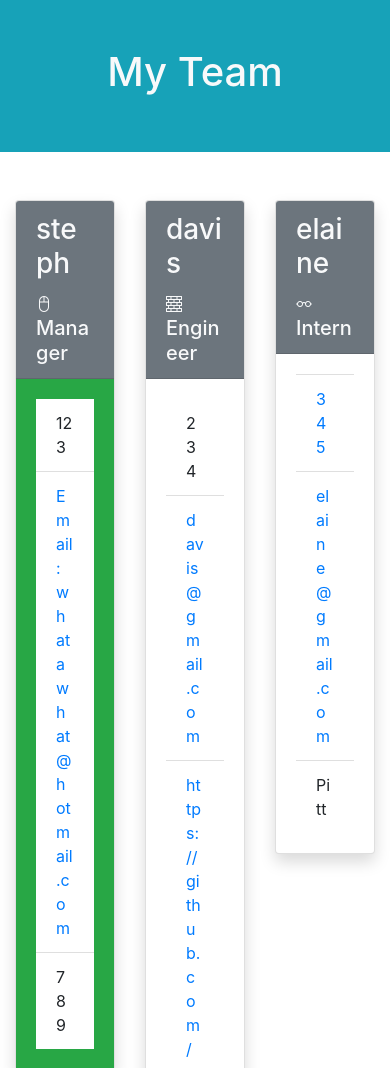
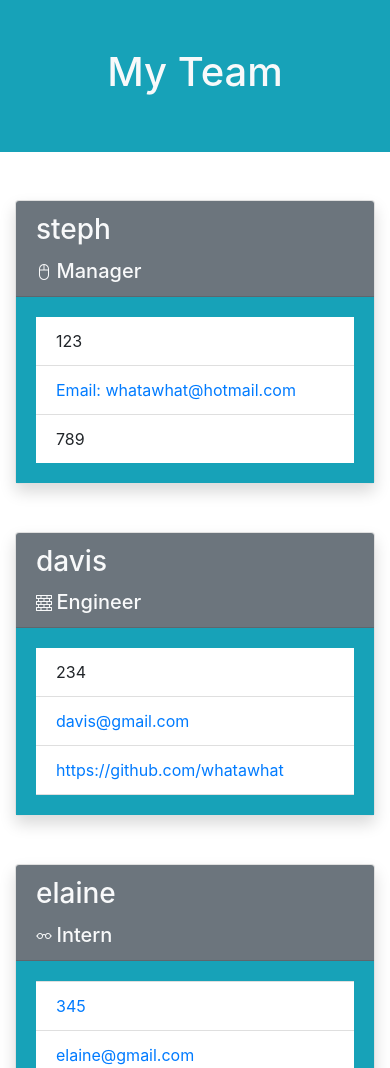
Before and after one commit to whatawhat/team_profile, a plain HTML site: page team.html in a window 390 px wide. Shown: the top 1068 px of the page. Drawn offline with nearby package versions, Linux system fonts and the light colour scheme.

Commit message:
added a colorful border around the flush list to make it look for a uniform look

```diff
--- a/src/generateTeamProfile.js
+++ b/src/generateTeamProfile.js
@@ -10,7 +10,7 @@ function generateManagerCard (manager) {
     <i class="d-inline bi bi-mouse2"></i>
     <h5 class="d-inline">${manager.getRole()}</h5>
     </div>
-    <div class="card-body">
+    <div class="card-body bg-infor">
     <ul class="list-group list-group-flush">
       <li class="list-group-item">${manager.id}</li>
      <li class="list-group-item"><a href="mailto:${manager.getEmail()}">${manager.email}</a></li>
@@ -29,7 +29,7 @@ function generateEngineerCard(engineer) {
   <i class="d-inline bi bi-bricks"></i>
   <h5 class="d-inline">${engineer.getRole()}</h5>
   </div>
-  <div class="card-body">
+  <div class="card-body bg-info">
   <ul class="list-group list-group-flush">
   <li class="list-group-item">${engineer.id}</li>
      <li class="list-group-item"><a href="mailto:${engineer.getEmail()}">${engineer.email}</a></li>
@@ -48,7 +48,7 @@ function generateInternCard(intern) {
     <i class="d-inline bi bi-eyeglasses"></i>
     <h5 class="d-inline">${intern.getRole()}</h5>
     </div>
-    <div class="card-body">
+    <div class="card-body bg-info">
     <ul class="list-group list-group-flush">
       <li class="list-group-item">${intern.id}</li>
      <li class="list-group-item"><a href="mailto:${intern.getEmail()}">${intern.email}</a></li>
--- a/team.html
+++ b/team.html
@@ -16,14 +16,14 @@
   </section>
   <div class="container mt-5">
     <div class="row row-cols-1 row-cols-sm-2 rows-cols-md-3 g-4">
-      <div class="col custom-card mb-5 w-25">
+      <div class="col-md custom-card mb-5">
         <div class="card shadow">
           <div class="card-header bg-secondary text-light">
             <h3 class="card-title">steph</h3>
             <i class="d-inline bi bi-mouse2"></i>
             <h5 class="d-inline">Manager</h5>
           </div>
-          <div class="card-body bg-success">
+          <div class="card-body bg-info">
             <ul class="list-group list-group-flush">
               <li class="list-group-item">123</li>
               <li class="list-group-item"><a href="mailto:whatawhat@hotmail.com">Email: whatawhat@hotmail.com</a></li>
@@ -32,30 +32,30 @@
           </div>
         </div>
       </div>
-      <div class="col custom-card mb-5 w-25">
+      <div class="col-md custom-card mb-5">
         <div class="card shadow">
           <div class="card-header bg-secondary text-light">
             <h3 class="card-title">davis</h3>
             <i class="d-inline bi bi-bricks"></i>
             <h5 class="d-inline">Engineer</h5>
           </div>
-          <div class="card-body">
+          <div class="card-body bg-info">
             <ul class="list-group list-group-flush">
               <li class="list-group-item">234</li>
               <li class="list-group-item"><a href="mailto:davis@gmail.com">davis@gmail.com</a></li>
-              <li class="list-group-item"><a href="https://github.com/whatawhat">https://github.com/whatawhat</a< /li>
+              <li class="list-group-item"><a href="https://github.com/whatawhat">https://github.com/whatawhat</a</li>
             </ul>
           </div>
         </div>
       </div>
-      <div class="col custom-card mb-5 w-25">
+      <div class="col custom-card mb-5">
         <div class="card shadow">
           <div class="card-header bg-secondary text-light">
             <h3 class="card-title">elaine</h3>
             <i class="d-inline bi bi-eyeglasses"></i>
             <h5 class="d-inline">Intern</h5>
           </div>
-          <div class="card-body">
+          <div class="card-body bg-info">
             <ul class="list-group list-group-flush">
               <li class="list-group-item">345</li>
               <li class="list-group-item"><a href="mailto:elaine@gmail.com">elaine@gmail.com</a></li>
```
